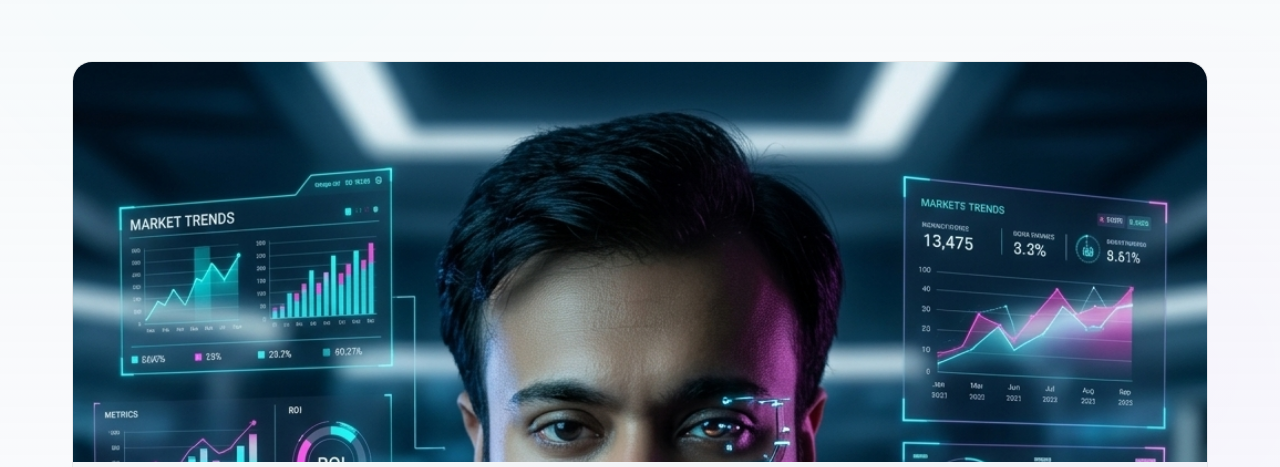
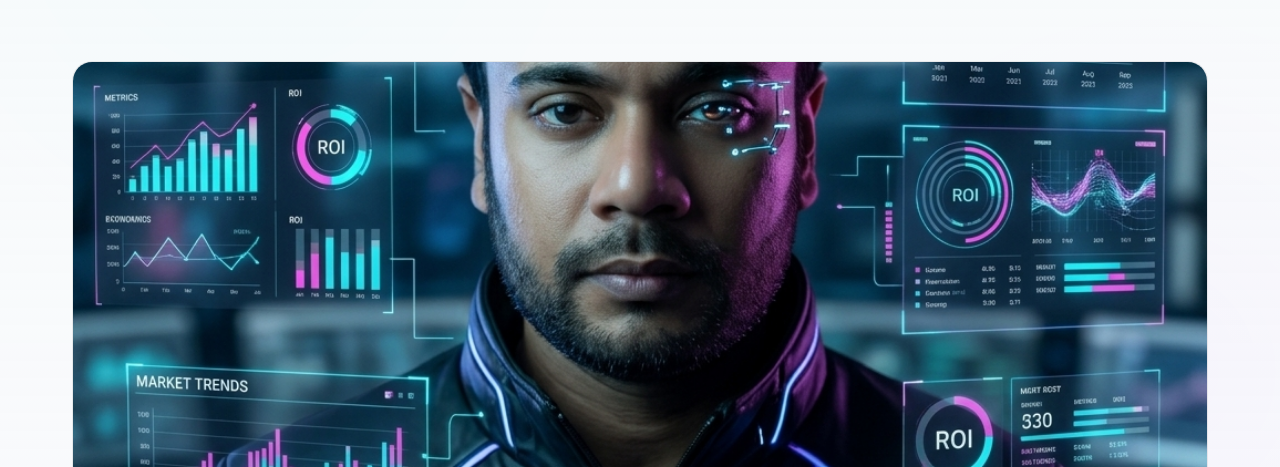
Before and after one commit to junaidsahu/junaid-portfolio, a plain HTML site: page articles.html in a window 1280 px wide. Shown: the part 333-800 px from the top of the page. Drawn offline with Linux system fonts and the light colour scheme.

Commit message:
Update style.css

```diff
--- a/style.css
+++ b/style.css
@@ -732,9 +732,9 @@ footer {
 }
 .article-hero-img {
     width: 100%;
-    height: 400px;
+    height: 500px;
     object-fit: cover;
-    object-position: top;
+    object-position: center;
 }
 .article-content {
     padding: 40px;
```
